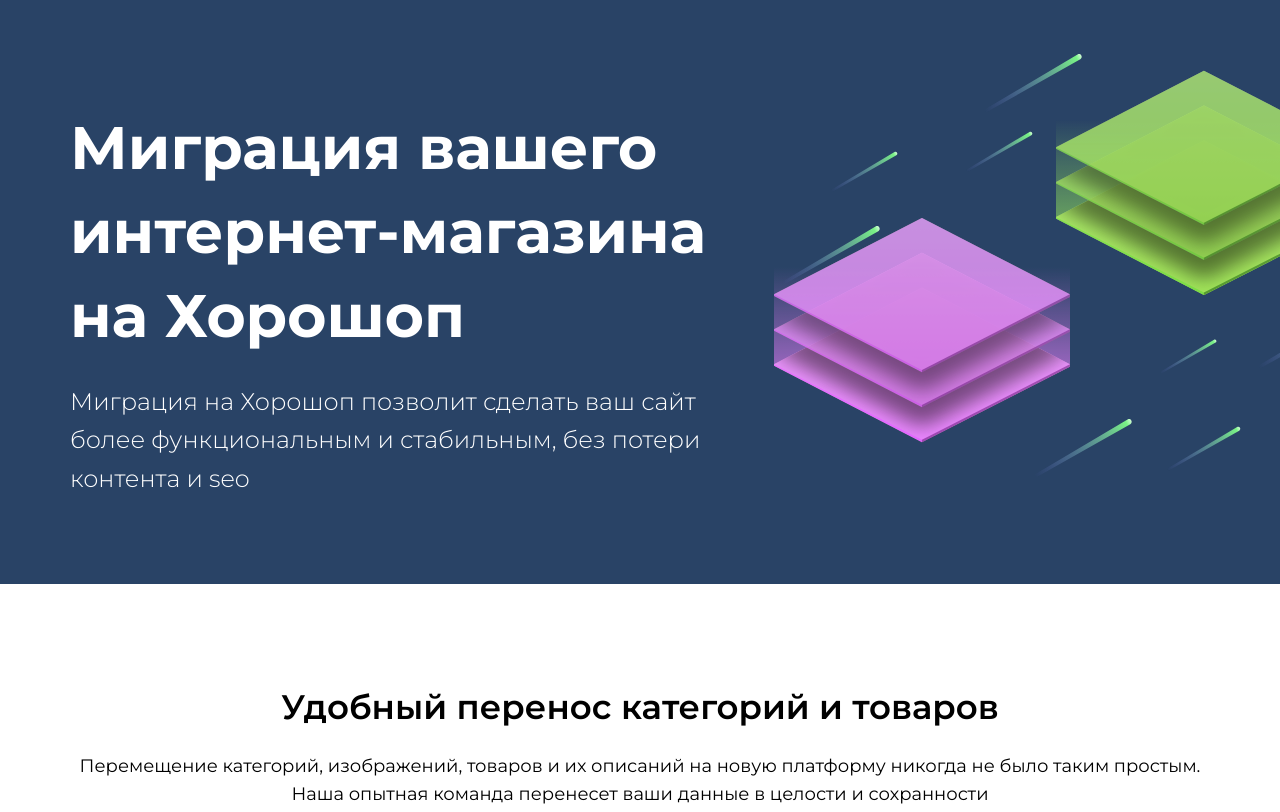
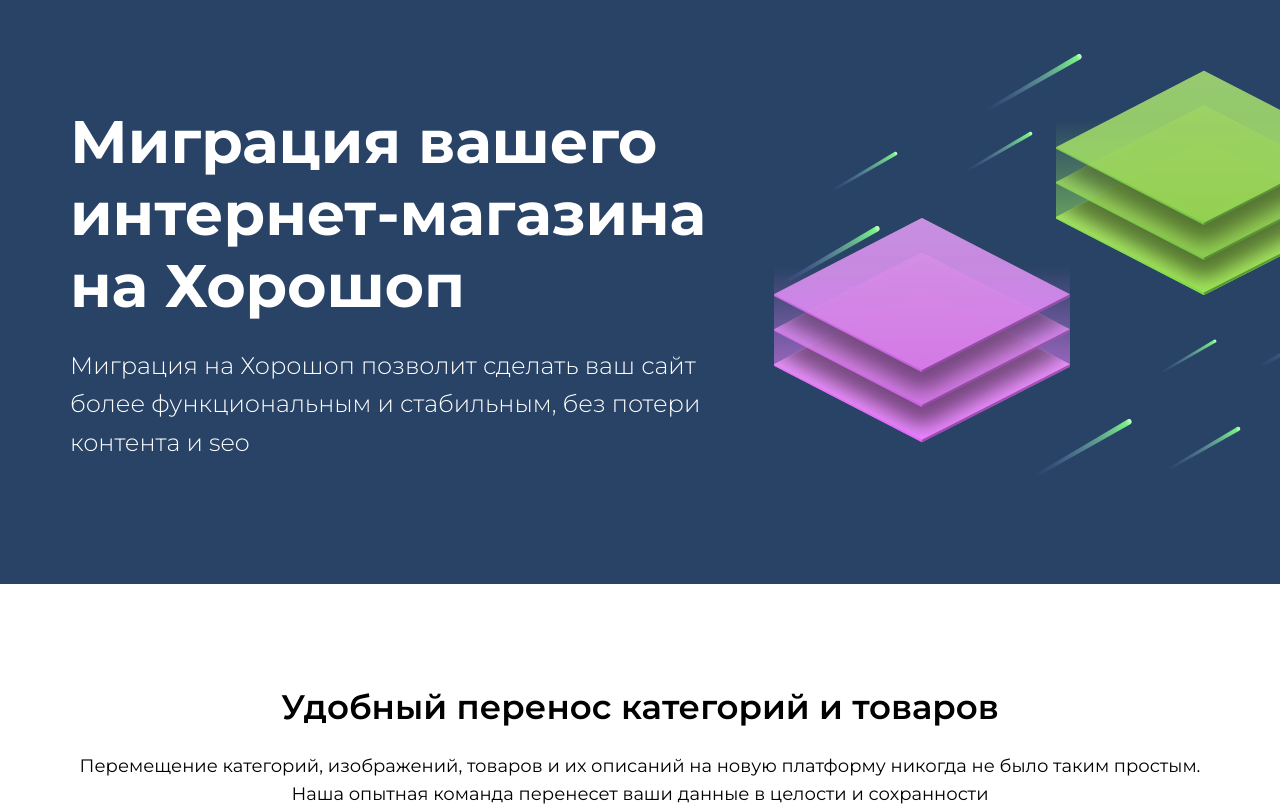
Before and after one commit to leekirill/horoshop-test, a website built with Parcel: page src/index.html in a window 1280 px wide. Shown: the top 812 px of the page. Built offline with nearby package versions, Linux system fonts and the light colour scheme.

Commit message:
пофиксил ошибку валидации и отредачил scss

```diff
--- a/src/scss/main.scss
+++ b/src/scss/main.scss
@@ -139,7 +139,7 @@
     &__title {
         font-size: 60px;
         font-weight: 700;
-        line-height: 140%;
+        line-height: 120%;
         color: #fff;
         margin-bottom: 25px;
 
```
Also changed, not shown: 1 other file.
